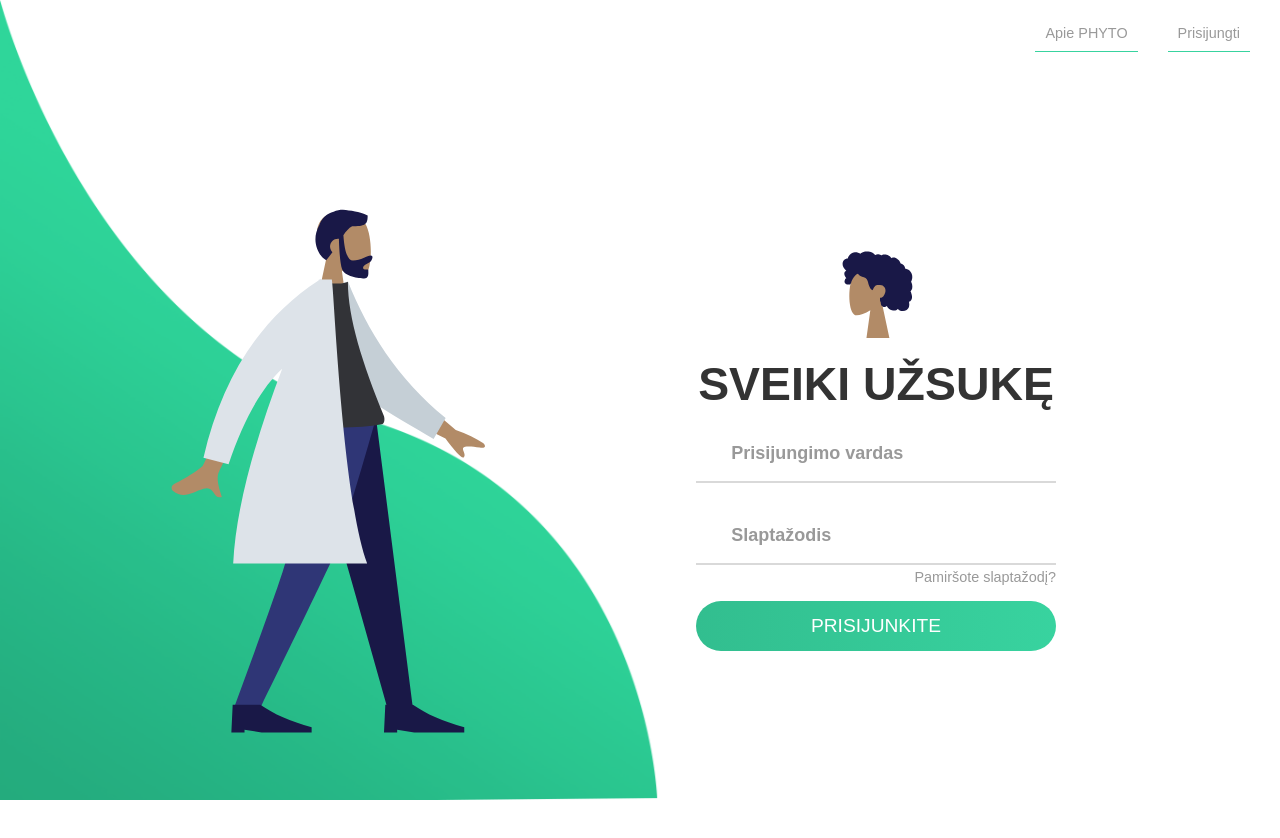
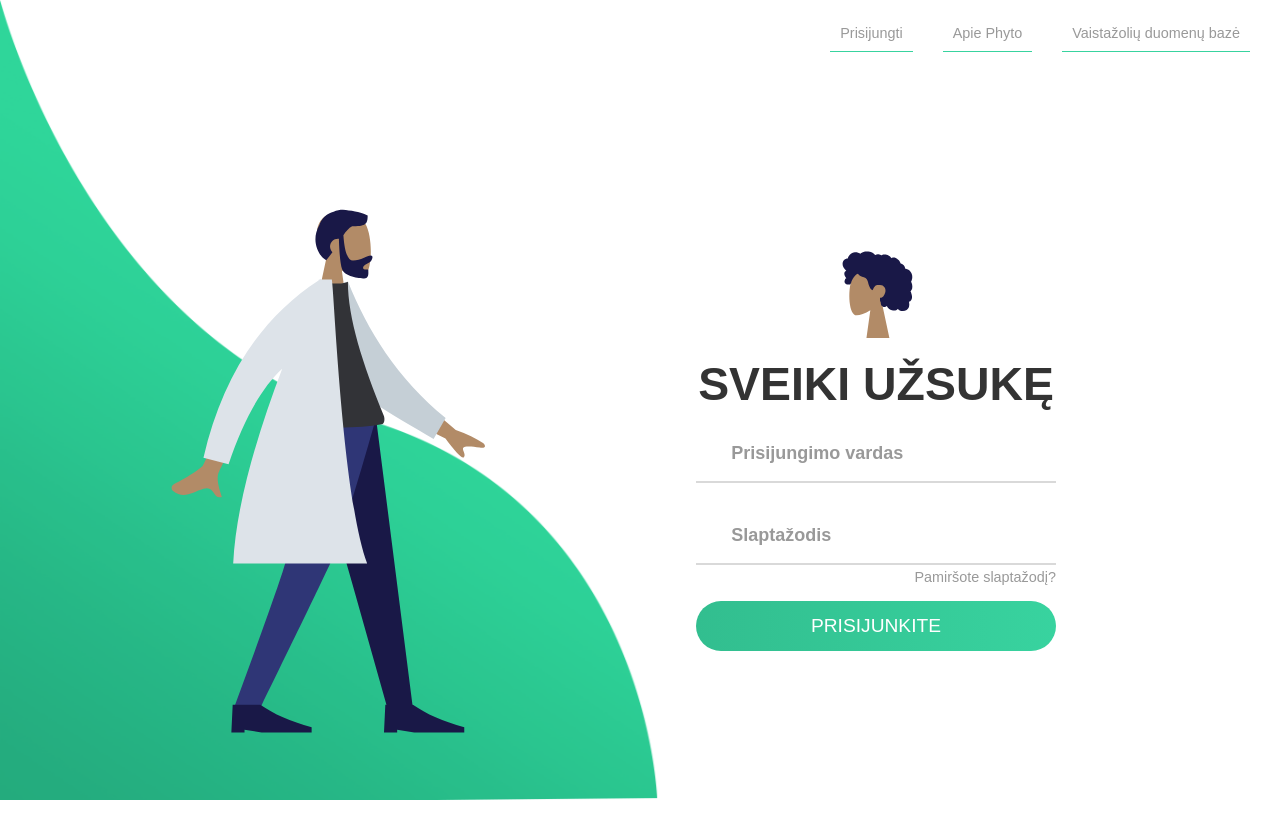
Before and after one commit to AustejaKazlauskyte/phyto-front-end, a React (Create React App) app: page / in a window 1280 px wide. Shown: the top 838 px of the page. Built offline with nearby package versions, Linux system fonts and the light colour scheme.

Commit message:
Added React Route

```diff
--- a/package.json
+++ b/package.json
@@ -8,6 +8,8 @@
     "@testing-library/user-event": "^7.2.1",
     "react": "^16.13.1",
     "react-dom": "^16.13.1",
+    "react-router": "^5.2.0",
+    "react-router-dom": "^5.2.0",
     "react-scripts": "3.4.1"
   },
   "scripts": {
--- /dev/null
+++ b/src/About.js
@@ -0,0 +1,12 @@
+import React from "react"
+
+function About() {
+    return (
+        <div>
+            <h3>Čia bus info apie projektą</h3>
+
+        </div>
+    )
+}
+
+export default About;
--- a/src/App.js
+++ b/src/App.js
@@ -3,17 +3,47 @@ import logo from './logo.svg';
 import './App.css';
 import Login from "./Login";
 import Menu from "./Menu";
+import {
+    BrowserRouter as Router,
+    Switch,
+    Route,
+    Link
+} from "react-router-dom";
+import HerbDatabase from "./HerbDatabase";
+import About from "./About";
 
-class App extends React.Component {
-    render() {
-        return (
+export default function App() {
+    return (
+        <Router>
             <div>
-                <Menu/>
-                <Login/>
+                <nav>
+                    <ul className="menu-display">
+                        <li className="menu-item">
+                            <Link to="/">Prisijungti</Link>
+                        </li>
+                        <li className="menu-item">
+                            <Link to="/about">Apie Phyto</Link>
+                        </li>
+                        <li className="menu-item">
+                            <Link to="/herbdatabase">Vaistažolių duomenų bazė</Link>
+                        </li>
+                    </ul>
+                </nav>
+
+                {/* A <Switch> looks through its children <Route>s and
+            renders the first one that matches the current URL. */}
+                <Switch>
+                    <Route path="/about">
+                        <About/>
+                    </Route>
+                    <Route path="/herbdatabase">
+                        <HerbDatabase/>
+                    </Route>
+                    <Route path="/">
+                        <Login/>
+                    </Route>
+                </Switch>
             </div>
-        )
-    } ;
-
+        </Router>
+    );
 }
-
-export default App;
--- /dev/null
+++ b/src/HerbDatabase.js
@@ -0,0 +1,12 @@
+import React from "react"
+
+function HerbDatabase() {
+    return (
+        <div>
+          <h3>Čia tuoj bus duomenys</h3>
+
+        </div>
+    )
+}
+
+export default HerbDatabase;
```
Also changed, not shown: 1 other file (tests, documents, lock files or other folders).
